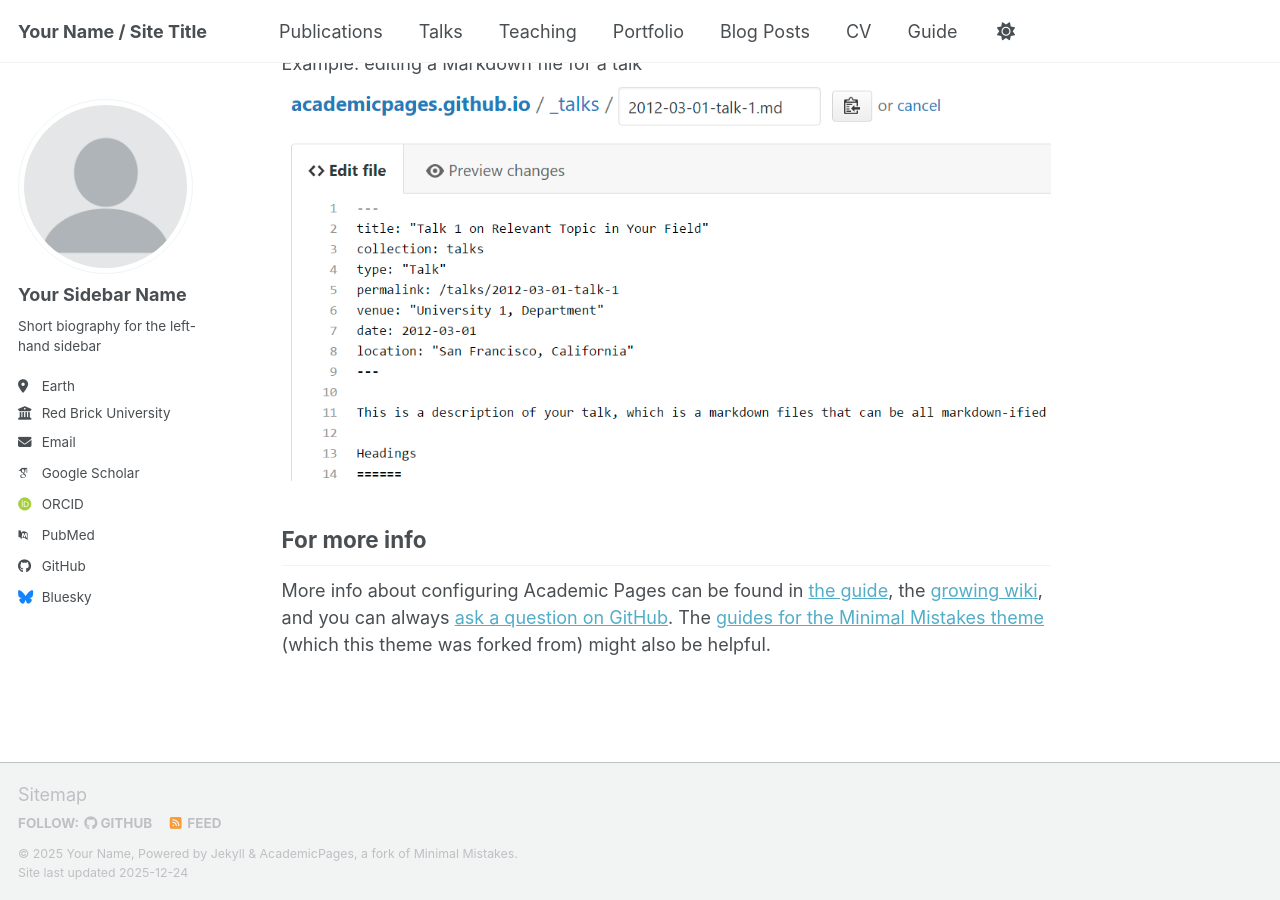
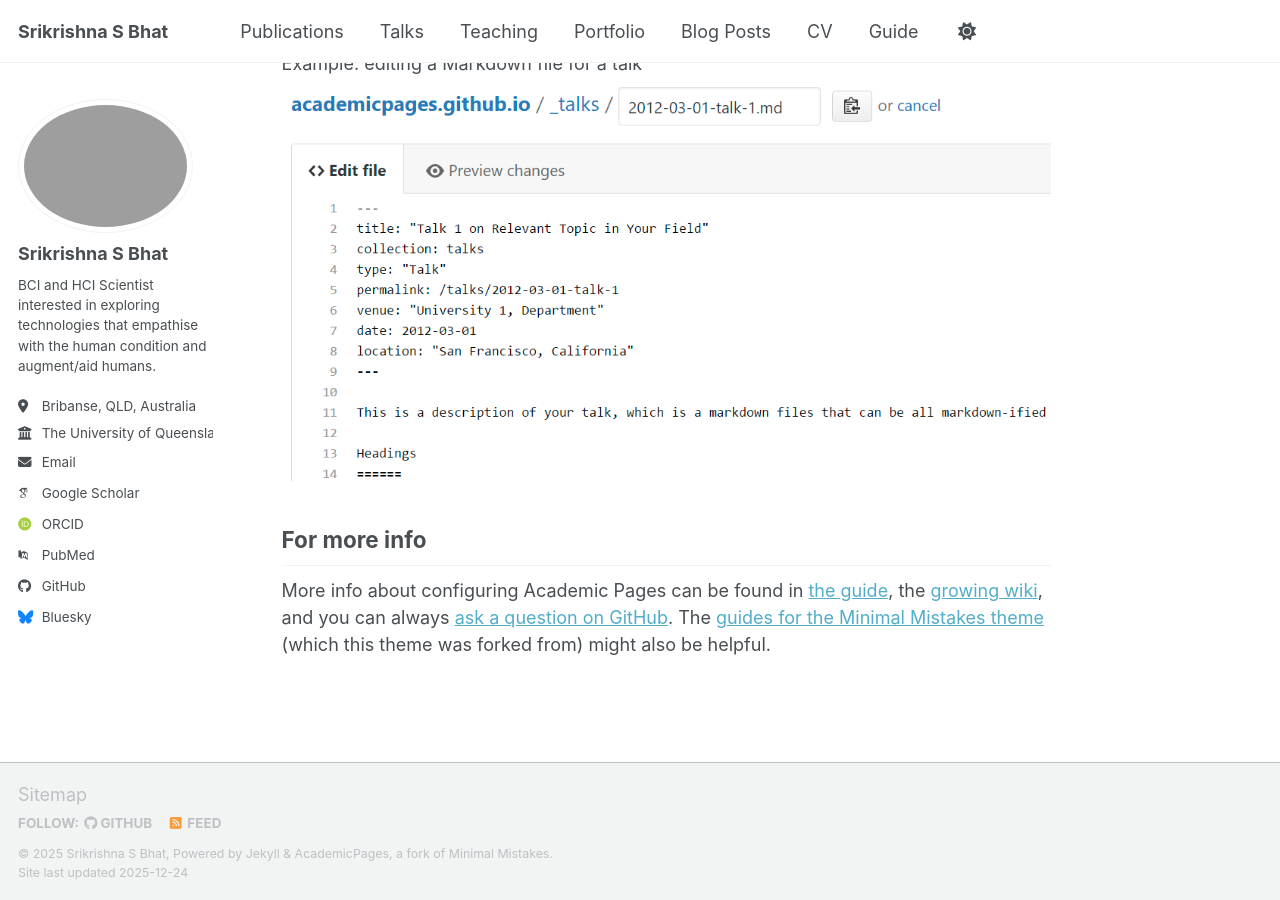
Before and after one commit to SrikrishnaBhat/srikrishnasbhat.github.io, a Jekyll site: the page built from _pages/about.md, in a window 1280 px wide and 900 px high, scrolled down 2718 px. Built offline with Jekyll 4.4.1, drawn with Linux system fonts in a browser that asks for light colours; some web fonts are replaced; a script bundle is joined from its source files by our own code; library files that are not in the unit come from our copies.

Commit message:
Updated some basic information in _config.yml

```diff
--- a/_config.yml
+++ b/_config.yml
@@ -9,10 +9,10 @@
 # Basic Site Settings
 locale                   : "en-US"
 site_theme               : "default" # the available themes options are "default", "air", "sunrise", "mint", "dirt" and "contrast"
-title                    : "Your Name / Site Title"
+title                    : "Srikrishna S Bhat"
 title_separator          : "-"
-name                     : &name "Your Name"
-description              : &description "Your Name's academic portfolio"   # Update this with a general description of your site, this is the default if not overridden by a page
+name                     : &name "Srikrishna S Bhat"
+description              : &description "Srikrishna Bhat's portfolio and resume with information on publications, projects and other activities."   # Update this with a general description of your site, this is the default if not overridden by a page
 url                      : https://academicpages.github.io # The base hostname & protocol for your site e.g. "https://[your GitHub username].github.io",
                                                            # or if you already have some other page hosted on Github then use "https://[your GitHub username].github.io/[Your Repo Name]"
 baseurl                  : "" # the subpath of your site, e.g. "/blog"
@@ -23,14 +23,14 @@ repository               : "academicpages/academicpages.github.io"
 #               Additional customization can be done by editing /_includes/author-profile.html
 author:
   # Biographic information
-  avatar           : "profile.png"
-  name             : "Your Sidebar Name"
+  avatar           : "profile.jpg"
+  name             : "Srikrishna S Bhat"
   pronouns         : # example: "she/her"
-  bio              : "Short biography for the left-hand sidebar"
-  location         : "Earth"
-  employer         : "Red Brick University"
+  bio              : "BCI and HCI Scientist interested in exploring technologies that empathise with the human condition and augment/aid humans."
+  location         : "Bribanse, QLD, Australia"
+  employer         : "The University of Queensland"
   uri              : # URL
-  email            : "none@example.org"
+  email            : "bhat.srikrishna11@gmail.com"
 
   # Academic websites
   academia         : # URL
```
